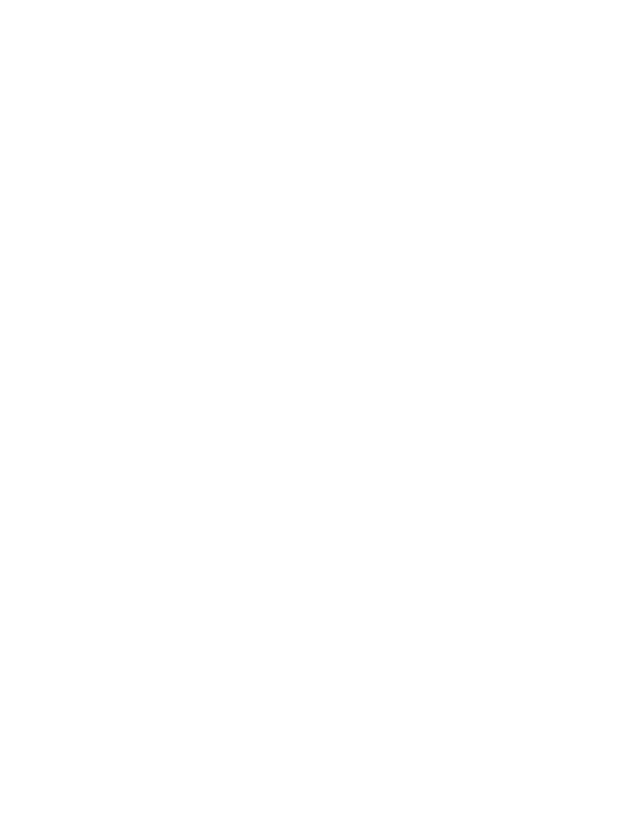
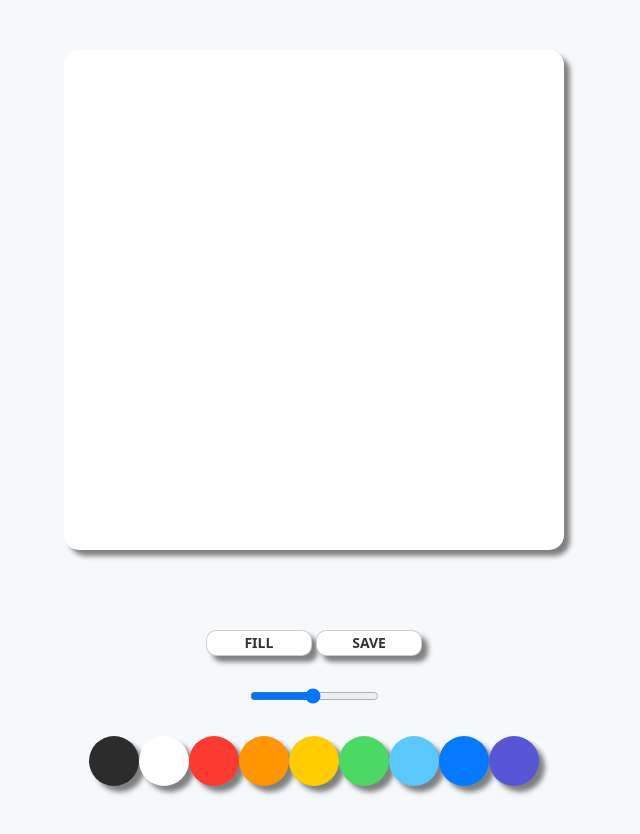
Before and after one commit to woolimjin/paintjs, a plain HTML site: page index.html in a window 1280 px wide. Shown: the whole page, without its empty margins (326-966 px from the left). Before the commit the page ends 800 px from the top, so only its background shows below. Drawn offline with Linux system fonts and the light colour scheme.

Commit message:
study changing color

```diff
--- a/app.js
+++ b/app.js
@@ -0,0 +1,54 @@
+const canvas = document.getElementById("jsCanvas");
+const ctx = canvas.getContext("2d");
+const colors = document.getElementsByClassName("jsColor");
+
+canvas.width = 500;
+canvas.height = 500;
+
+ctx.strokeStyle = "#2c2c2c";
+ctx.lineWidth = 2.5;
+
+let painting = false;
+
+function startPainting(){
+    painting = true;
+}
+
+function stopPainting(){
+    painting = false;
+}
+
+function onMouseDown(event){
+    painting=true;
+}
+
+function onMouseUp(event){
+    stopPainting();
+}
+
+function handleColorClick(event){
+
+}
+
+function onMouseMove(event){
+    const x = event.offsetX;
+    const y = event.offsetY;
+    if(!painting){
+        ctx.beginPath();
+        ctx.moveTo(x,y);
+    } else{
+        ctx.lineTo(x,y)
+        ctx.stroke();
+
+    }
+}
+
+
+if(canvas){
+    canvas.addEventListener("mousemove",onMouseMove);
+    canvas.addEventListener("mousedown",startPainting);
+    canvas.addEventListener("mouseup",stopPainting);
+    canvas.addEventListener("mouseleave",stopPainting);
+}
+
+Array.from(colors).forEach(color => color.addEventListener("click"));
--- a/index.html
+++ b/index.html
@@ -1,13 +1,37 @@
 <!DOCTYPE html>
 <html lang="en">
+
 <head>
     <meta charset="UTF-8">
     <meta http-equiv="X-UA-Compatible" content="IE=edge">
     <meta name="viewport" content="width=device-width, initial-scale=1.0">
-    <title>Document</title>
+    <title>PaintJS</title>
     <link rel="stylesheet" href="style.css">
 </head>
+
 <body>
+    <canvas id="jsCanvas" class="canvas"></canvas>
+    <div class="controls">
+        <div class="controls_btns">
+            <button id="jsMode">Fill</button>
+            <button id="jsSave">Save</button>
+        </div>
+        <div class="controls_range">
+            <input type="range" id="jsRange" min="0.1" max="5.0" value="2.5" step="0.1">
+        </div>
+        <div class="controls_colors" id="jsColors">
+            <div class="controls_colors jsColor" style="background-color : #2c2c2c;"></div>
+            <div class="controls_colors jsColor" style="background-color:white;"></div>
+            <div class="controls_colors jsColor" style="background-color:#fb3b30;"></div>
+            <div class="controls_colors jsColor" style="background-color : #ff9500;"></div>
+            <div class="controls_colors jsColor" style="background-color:#ffcc00;"></div>
+            <div class="controls_colors jsColor" style="background-color : #4cd963;"></div>
+            <div class="controls_colors jsColor" style="background-color : #5ac8fa;"></div>
+            <div class="controls_colors jsColor" style="background-color : #0579ff;"></div>
+            <div class="controls_colors jsColor" style="background-color  :#5856d6;"></div>
+        </div>
+    </div>
     <script src="app.js"></script>
 </body>
+
 </html>
--- /dev/null
+++ b/reset.css
@@ -0,0 +1,43 @@
+html, body, div, span, applet, object, iframe,
+h1, h2, h3, h4, h5, h6, p, blockquote, pre,
+a, abbr, acronym, address, big, cite, code,
+del, dfn, em, img, ins, kbd, q, s, samp,
+small, strike, strong, sub, sup, tt, var,
+b, u, i, center,
+dl, dt, dd, ol, ul, li,
+fieldset, form, label, legend,
+table, caption, tbody, tfoot, thead, tr, th, td,
+article, aside, canvas, details, embed,
+figure, figcaption, footer, header, hgroup,
+menu, nav, output, ruby, section, summary,
+time, mark, audio, video {
+	margin: 0;
+	padding: 0;
+	border: 0;
+	font-size: 100%;
+	font: inherit;
+	vertical-align: baseline;
+}
+/* HTML5 display-role reset for older browsers */
+article, aside, details, figcaption, figure,
+footer, header, hgroup, menu, nav, section {
+	display: block;
+}
+body {
+	line-height: 1;
+}
+ol, ul {
+	list-style: none;
+}
+blockquote, q {
+	quotes: none;
+}
+blockquote:before, blockquote:after,
+q:before, q:after {
+	content: '';
+	content: none;
+}
+table {
+	border-collapse: collapse;
+	border-spacing: 0;
+}
--- a/style.css
+++ b/style.css
@@ -0,0 +1,64 @@
+@import "reset.css";
+body{
+    background-color: #f6f9fc;
+    font-family: system-ui, -apple-system, BlinkMacSystemFont, 'Segoe UI', Roboto, Oxygen, Ubuntu, Cantarell, 'Open Sans', 'Helvetica Neue', sans-serif;
+    display: flex;
+    flex-direction: column;
+    align-items: center;
+    padding-top: 50px;
+    padding: 50px 0px;
+}
+
+.canvas{
+    width: 500px;
+    height: 500px;
+    background-color: white;
+    border-radius: 15px;
+    box-shadow: 6px 6px 5px grey;
+}
+
+.controls_colors .controls_colors{
+    width: 50px;
+    height: 50px;
+    box-shadow: 6px 6px 5px grey;
+    border-radius: 25px;
+}
+
+.controls_colors{
+    display: flex;
+}
+
+.controls{
+    margin-top: 80px;
+    display: flex;
+    flex-direction: column;
+    align-items: center;
+}
+
+.controls .controls_btns{
+    margin-bottom: 30px;
+}
+
+.controls_btns button{
+    all: unset;
+    cursor: pointer;
+    background-color: white;
+    padding: 5px 2px;
+    width: 100px;
+    text-align: center;
+    border-radius: 10px;
+    box-shadow: 6px 6px 5px grey;
+    border:  1px solid rgba(0,0,0,0.2);
+    color: rgba(0,0,0,0.8);
+    text-transform: uppercase;
+    font-weight: 800;
+    font-size: 14px;
+}
+
+.controls_btns button:active{
+    transform:  scaleX(0.98);
+}
+
+.controls .controls_range{
+    margin-bottom: 30px;
+}
```
